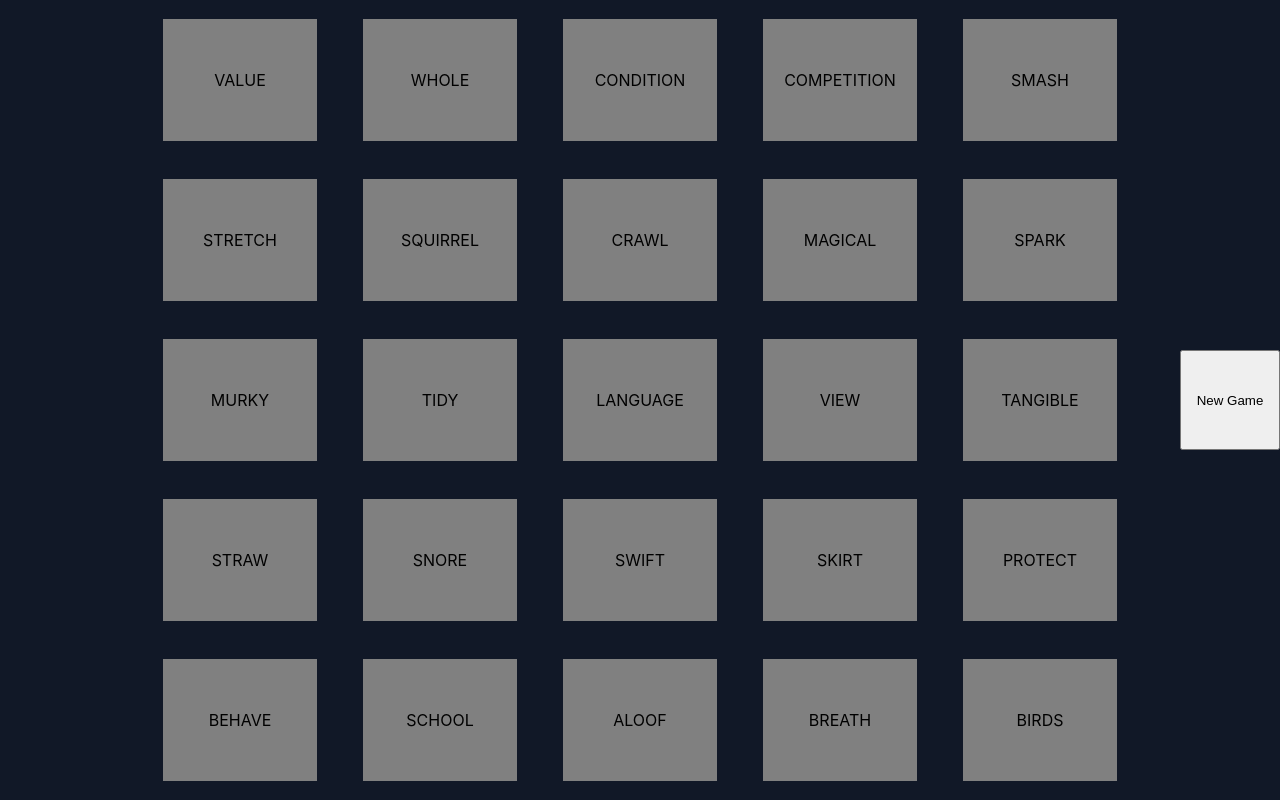
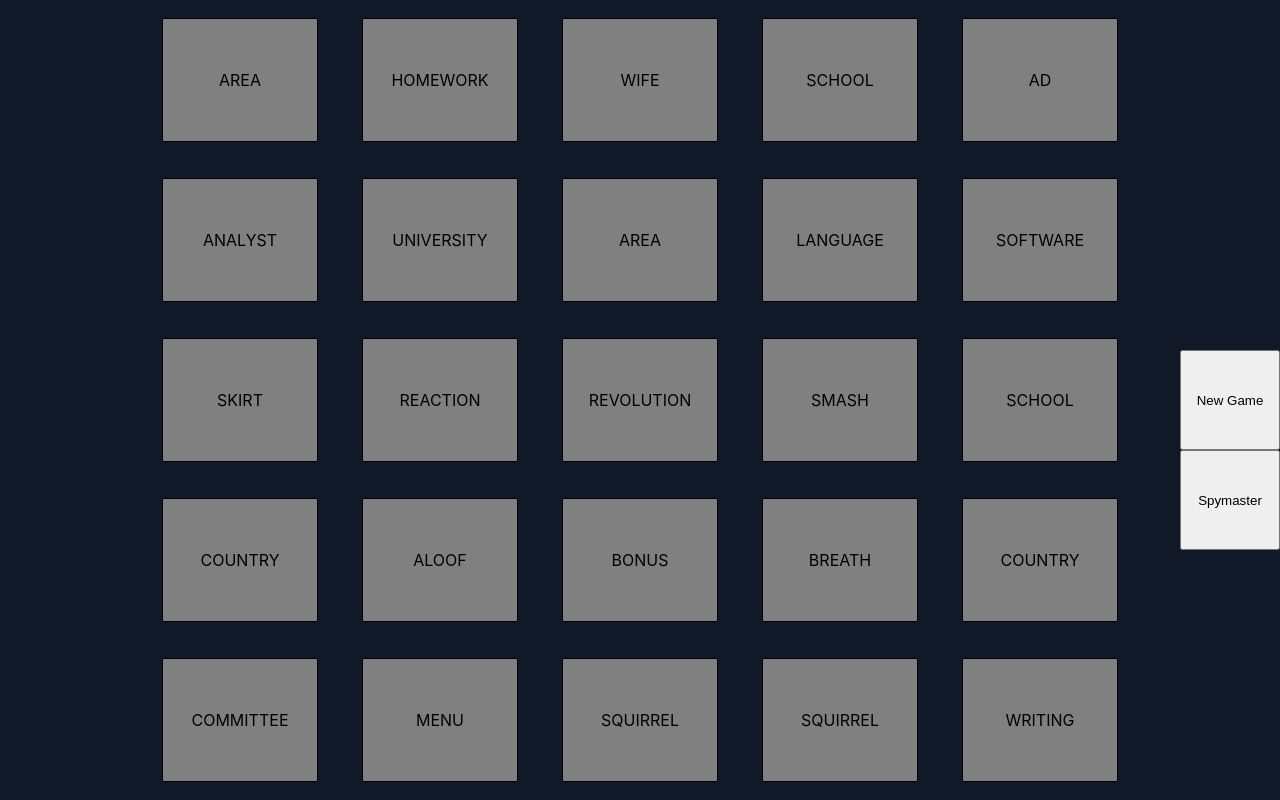
Before and after one commit to allwinp/jacardiovascular, a React (Create React App) app: page / in a window 1280 px wide. Built offline with nearby package versions, Linux system fonts and the light colour scheme.

Commit message:
Added spymaster button

```diff
--- a/src/App.css
+++ b/src/App.css
@@ -12,3 +12,18 @@ main {
   grid-template-columns: repeat(5, 15vw);
   grid-template-rows: repeat(5, 19vh);
 }
+
+button {
+  cursor: pointer;
+  position: absolute;
+  width: 100px;
+  height: 100px;
+  right: 0px;
+  bottom: 0;
+  top: 0;
+  margin: auto;
+}
+
+.spymaster-button {
+  top: 200px;
+}
--- a/src/App.tsx
+++ b/src/App.tsx
@@ -4,13 +4,65 @@ import { useState } from "react";
 import "./App.css";
 
 function createWordTeams() {
-  return [Array(8).fill(0), Array(8).fill(1), Array(8).fill(2), 3]
+  // 8 neutral, 8 words for team1, 8 words for team 2, 1 black word
+  return [Array(7).fill(0), Array(9).fill(1), Array(8).fill(2), 3]
     .flat()
     .sort(function (a, b) {
       return Math.random() > 0.5 ? 1 : -1;
     });
 }
+
 const wordBank = [
+  "writing",
+  "ad",
+  "feedback",
+  "television",
+  "chemistry",
+  "menu",
+  "area",
+  "power",
+  "guest",
+  "revolution",
+  "awareness",
+  "software",
+  "king",
+  "committee",
+  "inspector",
+  "percentage",
+  "relationship",
+  "editor",
+  "bread",
+  "connection",
+  "situation",
+  "orange",
+  "wife",
+  "mom",
+  "university",
+  "manager",
+  "bathroom",
+  "artisan",
+  "homework",
+  "reception",
+  "bonus",
+  "analyst",
+  "movie",
+  "variation",
+  "dinner",
+  "scene",
+  "person",
+  "teaching",
+  "dealer",
+  "penalty",
+  "coffee",
+  "reaction",
+  "advice",
+  "son",
+  "buyer",
+  "math",
+  "country",
+  "satisfaction",
+  "midnight",
+  "industry",
   "language",
   "breath",
   "stretch",
@@ -39,14 +91,17 @@ const wordBank = [
 ];
 
 function createWords(wordBank: string[]) {
-  return wordBank.sort((a: string, b: string) =>
-    Math.random() > 0.5 ? 1 : -1
-  );
+  const tempArr = [];
+  for (let i = 0; i <= 24; i++) {
+    tempArr.push(wordBank[Math.floor(Math.random() * wordBank.length)]);
+  }
+  return tempArr;
 }
 
 const App = () => {
   const [words, setWords] = useState(createWords(wordBank));
   const [wordTeams, setWordTeams] = useState(createWordTeams());
+  const [spymaster, setSpymaster] = useState(false);
 
   return (
     <main>
@@ -57,6 +112,7 @@ const App = () => {
               key={index}
               word={words[index]}
               wordTeam={wordTeams[index]}
+              spymaster={spymaster}
             />
           );
         })}
@@ -65,9 +121,18 @@ const App = () => {
         onClick={() => {
           setWords(createWords(wordBank));
           setWordTeams(createWordTeams());
+          setSpymaster(false);
         }}
       >
         New Game
+      </button>
+      <button
+        className="spymaster-button"
+        onClick={() => {
+          spymaster === false ? setSpymaster(true) : setSpymaster(false);
+        }}
+      >
+        Spymaster
       </button>
     </main>
   );
--- a/src/components/WordCard/WordCard.css
+++ b/src/components/WordCard/WordCard.css
@@ -3,6 +3,7 @@
   margin: auto;
   height: 80%;
   width: 80%;
+  border: 1px solid black;
   display: flex;
   align-items: center;
   justify-content: center;
@@ -25,17 +26,6 @@
   background: aquamarine;
 }
 .team3 {
-  background-image: linear-gradient(to right, #434343 0%, black 100%);
+  background: black;
   color: white;
 }
-
-button {
-  cursor: pointer;
-  position: absolute;
-  width: 100px;
-  height: 100px;
-  right: 0px;
-  bottom: 0;
-  top: 0;
-  margin: auto;
-}
--- a/src/components/WordCard/WordCard.tsx
+++ b/src/components/WordCard/WordCard.tsx
@@ -4,12 +4,19 @@ import "./WordCard.css";
 interface Props {
   word: string;
   wordTeam: number;
+  spymaster: boolean;
 }
 
-const WordCard: FC<Props> = ({ word, wordTeam }) => {
+const WordCard: FC<Props> = ({ word, wordTeam, spymaster }) => {
   useEffect(() => {
     setCardClass("card");
   }, [word, wordTeam]);
+
+  useEffect(() => {
+    spymaster === true
+      ? setCardClass(`card team${wordTeam}`)
+      : setCardClass("card");
+  }, [spymaster]);
 
   const [cardClass, setCardClass] = useState("card");
 
```
